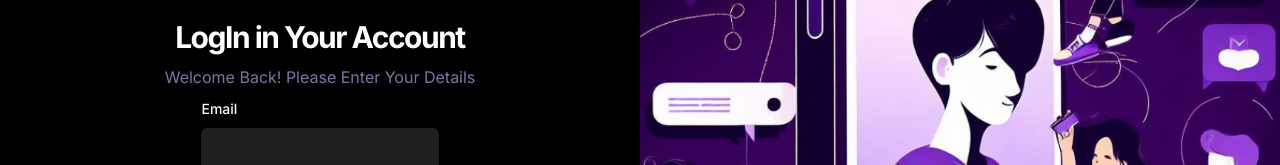
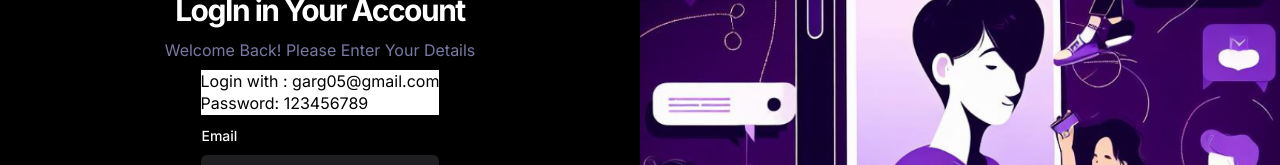
Before and after one commit to SahilPB11/ShowOffGram-Social-Media, a React (Vite) app: page /sign-in in a window 1280 px wide. Shown: the part 248-413 px from the top of the page. Built offline with nearby package versions, Linux system fonts and the light colour scheme; no server answers.

Commit message:
some minor changes in SignIn page

```diff
--- a/src/_Auth/forms/SignInForm.tsx
+++ b/src/_Auth/forms/SignInForm.tsx
@@ -71,6 +71,14 @@ const SignInForm = () => {
                 <p className="text-light-3 small-medium md:base-regular mt-2">
                     Welcome Back! Please Enter Your Details
                 </p>
+               <div className="text-black bg-white small-medium md:base-regular mt-2">
+               <p >
+                Login with : garg05@gmail.com
+                </p>
+                <p>
+                    Password: 123456789
+                </p>
+               </div>
 
                 <form
                     onSubmit={form.handleSubmit(onSubmit)}
```
